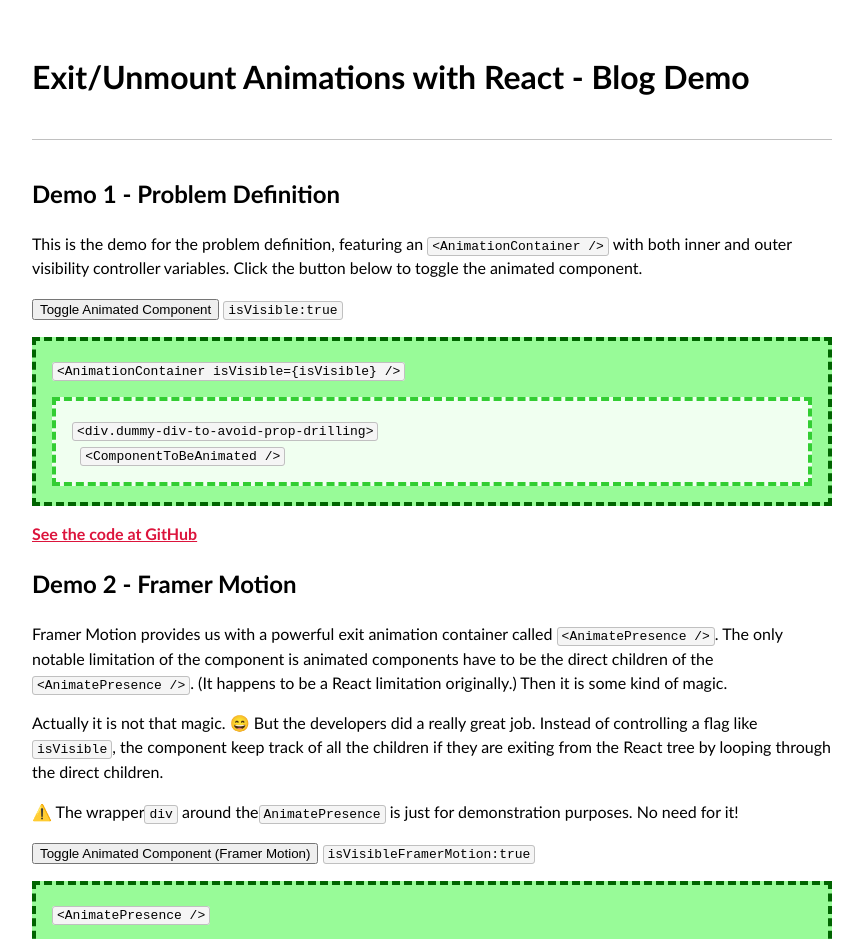
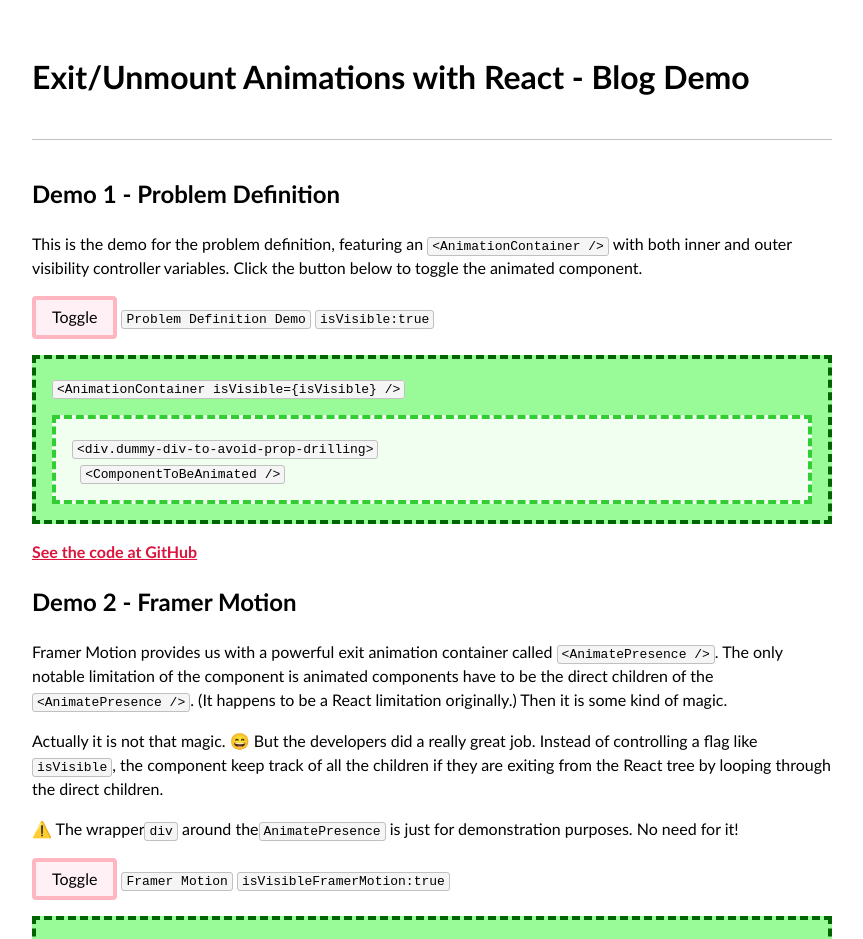
Before and after one commit to xkema/blog-demo-exit-unmount-animations-with-react, a React (Vite) app: page / in a window 1280 px wide. Shown: the top 939 px of the page, without its empty margins (208-1071 px from the left). Built offline with nearby package versions, Linux system fonts and the light colour scheme.

Commit message:
Updated toggle button styles and positions

```diff
--- a/src/App.jsx
+++ b/src/App.jsx
@@ -28,8 +28,10 @@ function App() {
 
           <p>
             <button onClick={() => { setIsVisible(prev => !prev) }}>
-              Toggle Animated Component
+              Toggle
             </button>
+            {' '}
+            <code>Problem Definition Demo</code>
             {' '}
             <code>
               isVisible:
--- a/src/components/DemoFramerMotion.jsx
+++ b/src/components/DemoFramerMotion.jsx
@@ -37,8 +37,10 @@ function DemoFramerMotion() {
 
       <p>
         <button onClick={() => { setIsVisibleFramerMotion(prev => !prev) }}>
-          Toggle Animated Component (Framer Motion)
+          Toggle
         </button>
+        {' '}
+        <code>Framer Motion</code>
         {' '}
         <code>
           isVisibleFramerMotion:
--- a/src/components/DemoReactTransitionGroup.jsx
+++ b/src/components/DemoReactTransitionGroup.jsx
@@ -62,8 +62,10 @@ function DemoReactTransitionGroup() {
 
       <p>
         <button onClick={() => { setIsVisibleReactTransitionGroup(prev => !prev) }}>
-          Toggle Animated Component (React Transition Group)
+          Toggle
         </button>
+        {' '}
+        <code>React Transition Group</code>
         {' '}
         <code>
           isVisibleReactTransitionGroup:
--- a/src/index.css
+++ b/src/index.css
@@ -41,3 +41,20 @@ code {
   padding: 1px 4px;
   white-space: nowrap;
 }
+
+button {
+  margin: 0;
+  font: inherit;
+  font-size: 100%;
+  line-height: 1.15;
+  background: none;
+  background-color: lavenderblush;
+  border: 4px solid lightpink;
+  border-radius: 4px;
+  padding: 0.5rem 1rem;
+  cursor: pointer;
+}
+
+button:hover {
+  background-color: lightpink;
+}
```
